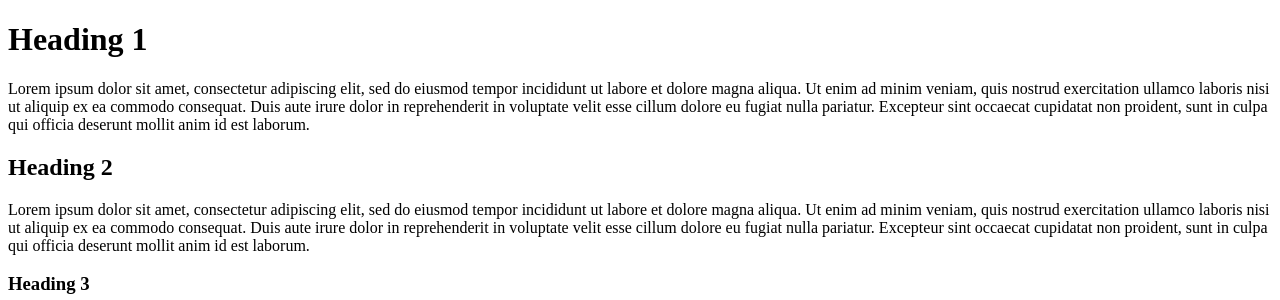
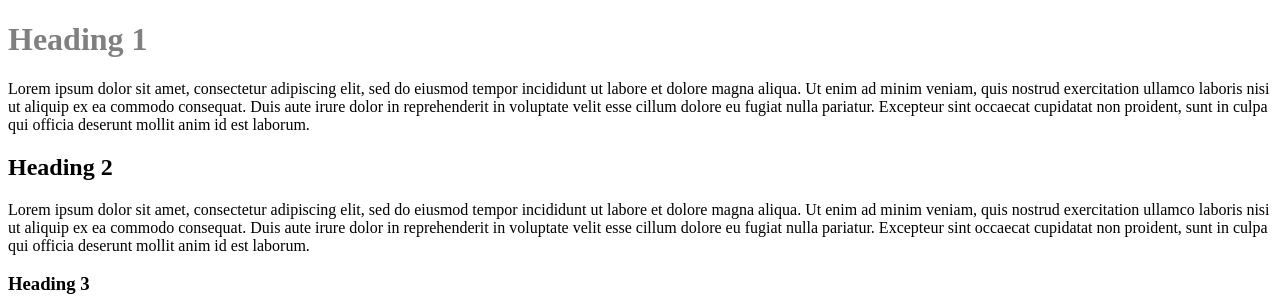
Before and after one commit to ClasherGeek77/uni, a web app: file week2/week2.html in a window 1280 px wide. Shown: the part 71-371 px from the top of the page. Run offline with its HTML, style and script files only (its server is not run), Linux system fonts and the light colour scheme.

Commit message:
commit on 'master'

```diff
--- a/week2/assets/style.css
+++ b/week2/assets/style.css
@@ -18,3 +18,9 @@
     font-weight:bold;
     text-decoration:none;
 }
+
+#head1 {
+    color: grey;
+    font-weight:bold;
+    text-decoration:none;
+}
--- a/week2/week2.html
+++ b/week2/week2.html
@@ -21,7 +21,7 @@
                 </ul>
             </nav>
         </header>
-        <h1 id="1">Heading 1</h1>
+        <h1 id="head1">Heading 1</h1>
         <p>Lorem ipsum dolor sit amet, consectetur adipiscing elit, sed do eiusmod tempor incididunt ut labore et dolore magna aliqua. Ut enim ad minim veniam, quis nostrud exercitation ullamco laboris nisi ut aliquip ex ea commodo consequat. Duis aute irure dolor in reprehenderit in voluptate velit esse cillum dolore eu fugiat nulla pariatur. Excepteur sint occaecat cupidatat non proident, sunt in culpa qui officia deserunt mollit anim id est laborum.</p>
         <h2 id="2">Heading 2</h2>
         <p>Lorem ipsum dolor sit amet, consectetur adipiscing elit, sed do eiusmod tempor incididunt ut labore et dolore magna aliqua. Ut enim ad minim veniam, quis nostrud exercitation ullamco laboris nisi ut aliquip ex ea commodo consequat. Duis aute irure dolor in reprehenderit in voluptate velit esse cillum dolore eu fugiat nulla pariatur. Excepteur sint occaecat cupidatat non proident, sunt in culpa qui officia deserunt mollit anim id est laborum.</p>
```
